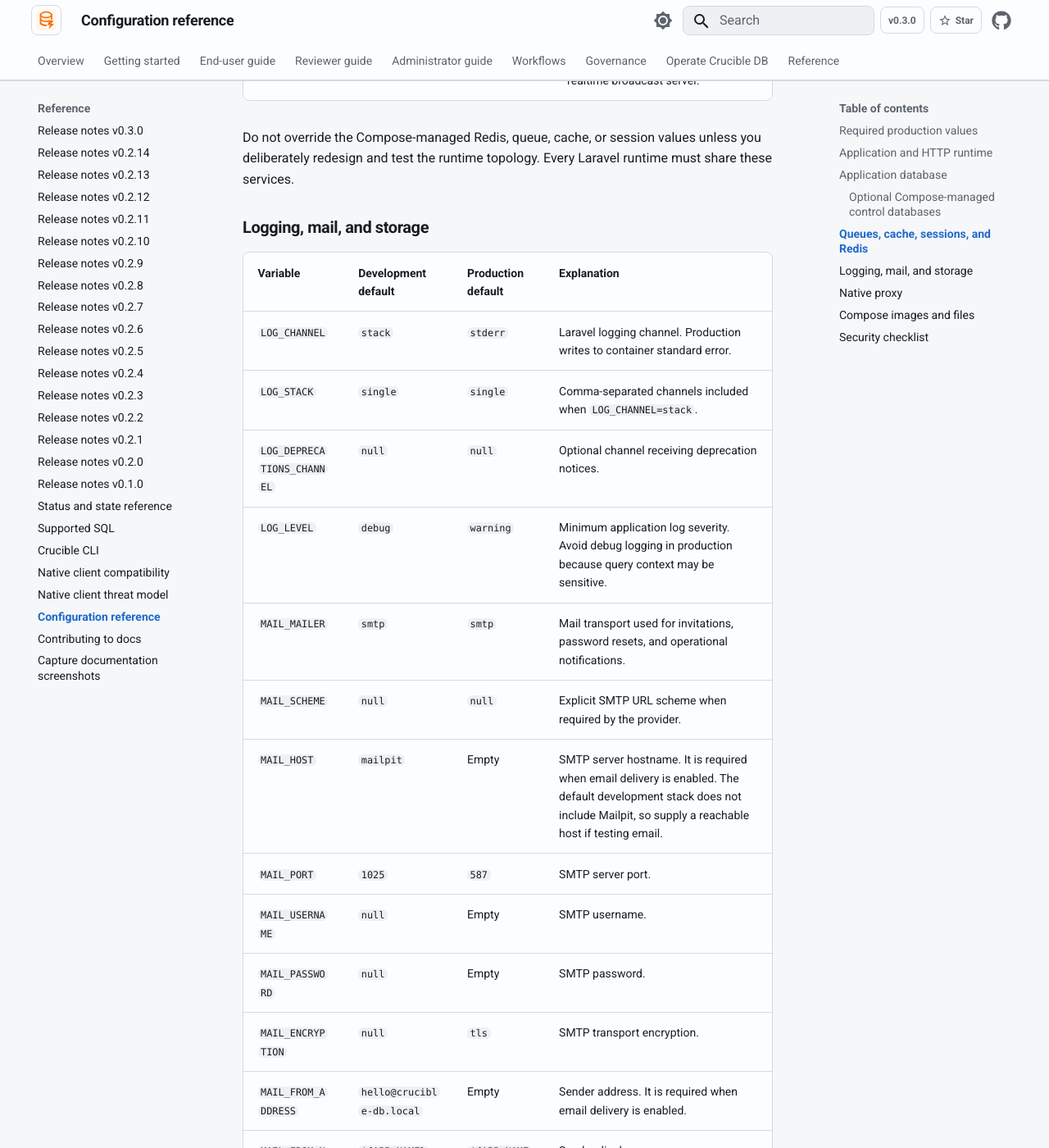
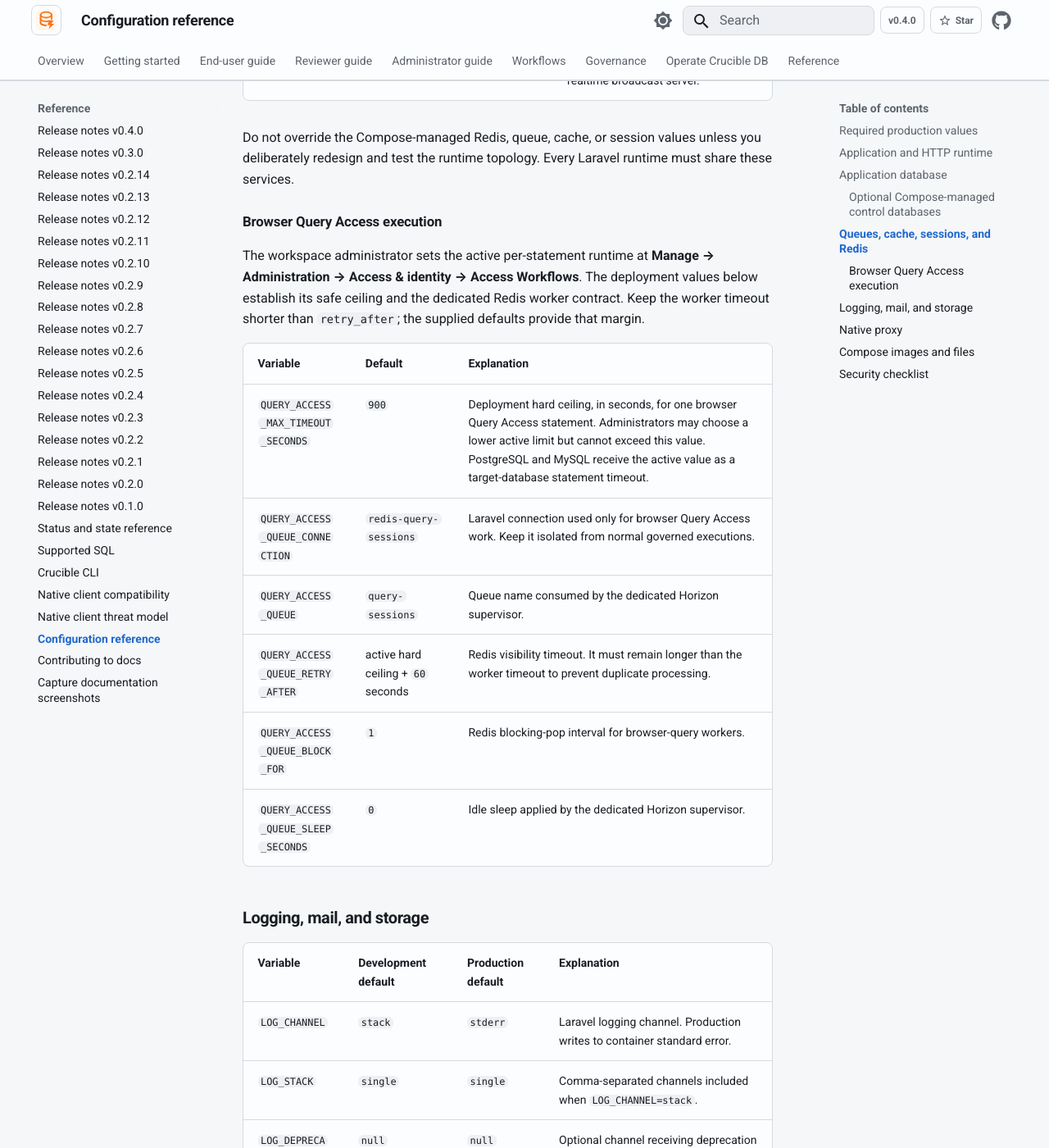
Before and after one commit to adiwidia-dev/crucible-db, an MkDocs documentation site: the page built from docs/reference/configuration.md, in a window 1280 px wide and 1400 px high, scrolled down 8124 px. Shown: the whole window at 82% size. Built offline with MkDocs 1.6.1 and Material for MkDocs 9.7.7, drawn with Linux system fonts in a browser that asks for light colours.

```diff
--- a/docs/reference/configuration.md
+++ b/docs/reference/configuration.md
@@ -125,6 +125,19 @@ The supplied Compose topology uses Redis for queues, cache, sessions, Horizon me
 
 Do not override the Compose-managed Redis, queue, cache, or session values unless you deliberately redesign and test the runtime topology. Every Laravel runtime must share these services.
 
+### Browser Query Access execution
+
+The workspace administrator sets the active per-statement runtime at **Manage → Administration → Access & identity → Access Workflows**. The deployment values below establish its safe ceiling and the dedicated Redis worker contract. Keep the worker timeout shorter than `retry_after`; the supplied defaults provide that margin.
+
+| Variable | Default | Explanation |
+| --- | --- | --- |
+| `QUERY_ACCESS_MAX_TIMEOUT_SECONDS` | `900` | Deployment hard ceiling, in seconds, for one browser Query Access statement. Administrators may choose a lower active limit but cannot exceed this value. PostgreSQL and MySQL receive the active value as a target-database statement timeout. |
+| `QUERY_ACCESS_QUEUE_CONNECTION` | `redis-query-sessions` | Laravel connection used only for browser Query Access work. Keep it isolated from normal governed executions. |
+| `QUERY_ACCESS_QUEUE` | `query-sessions` | Queue name consumed by the dedicated Horizon supervisor. |
+| `QUERY_ACCESS_QUEUE_RETRY_AFTER` | active hard ceiling + `60` seconds | Redis visibility timeout. It must remain longer than the worker timeout to prevent duplicate processing. |
+| `QUERY_ACCESS_QUEUE_BLOCK_FOR` | `1` | Redis blocking-pop interval for browser-query workers. |
+| `QUERY_ACCESS_QUEUE_SLEEP_SECONDS` | `0` | Idle sleep applied by the dedicated Horizon supervisor. |
+
 ## Logging, mail, and storage
 
 | Variable | Development default | Production default | Explanation |
--- a/mkdocs.yml
+++ b/mkdocs.yml
@@ -81,8 +81,8 @@ markdown_extensions:
 extra:
   github_url: https://github.com/adiwidia-dev/crucible-db
   github_star_url: https://github.com/adiwidia-dev/crucible-db
-  release_version: v0.3.0
-  release_url: https://github.com/adiwidia-dev/crucible-db/releases/tag/v0.3.0
+  release_version: v0.4.0
+  release_url: https://github.com/adiwidia-dev/crucible-db/releases/tag/v0.4.0
 
 extra_css:
   - stylesheets/extra.css
@@ -140,6 +140,7 @@ nav:
       - Native proxy operations: operations/native-proxy.md
       - Backup, recovery, and troubleshooting: operations/operations.md
   - Reference:
+      - Release notes v0.4.0: releases/v0.4.0.md
       - Release notes v0.3.0: releases/v0.3.0.md
       - Release notes v0.2.14: releases/v0.2.14.md
       - Release notes v0.2.13: releases/v0.2.13.md
--- a/package.json
+++ b/package.json
@@ -1,7 +1,7 @@
 {
     "$schema": "https://www.schemastore.org/package.json",
     "name": "crucible-db",
-    "version": "0.3.0",
+    "version": "0.4.0",
     "private": true,
     "type": "module",
     "engines": {
```
Also changed, not shown: CHANGELOG.md (+20 -1 lines), README.md (+1 -1 lines), docs/admin-guide/navigation.md (+1 -1 lines), docs/guides/query-session-editor.md (+7 -1 lines), docs/operations/queues-and-workers.md (+3 -1 lines), docs/releases/v0.4.0.md (added, +41 -0 lines), 6 other files.
